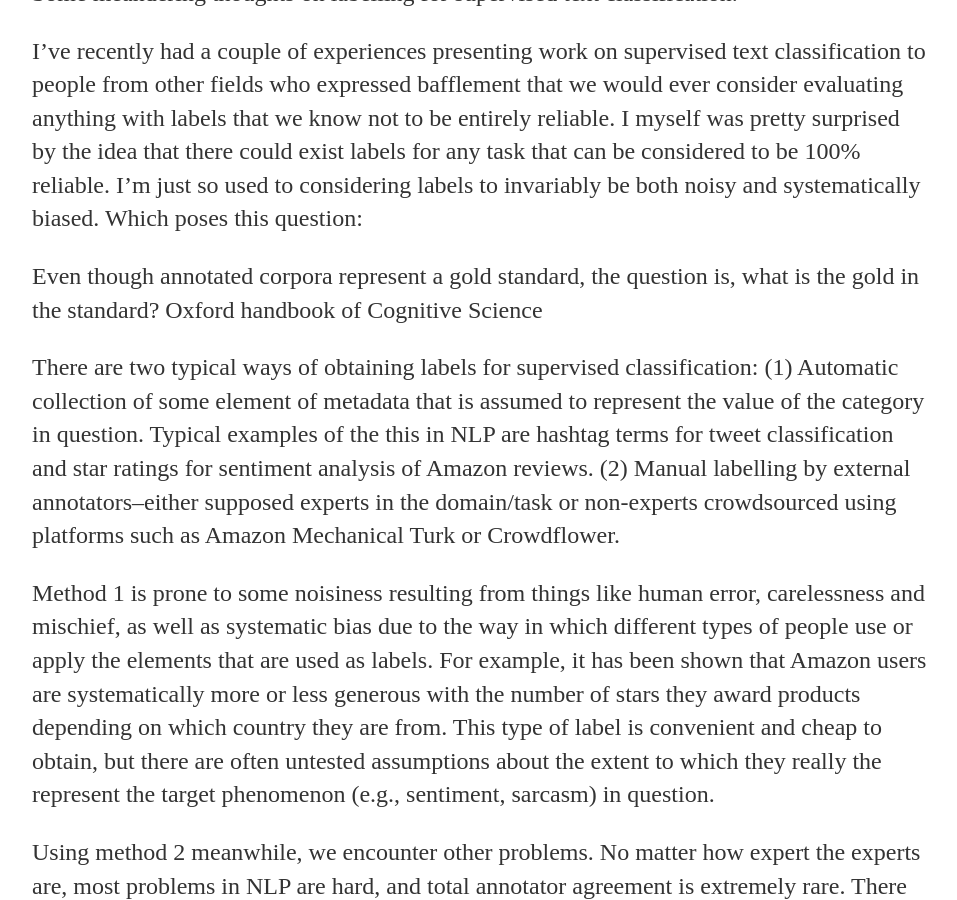
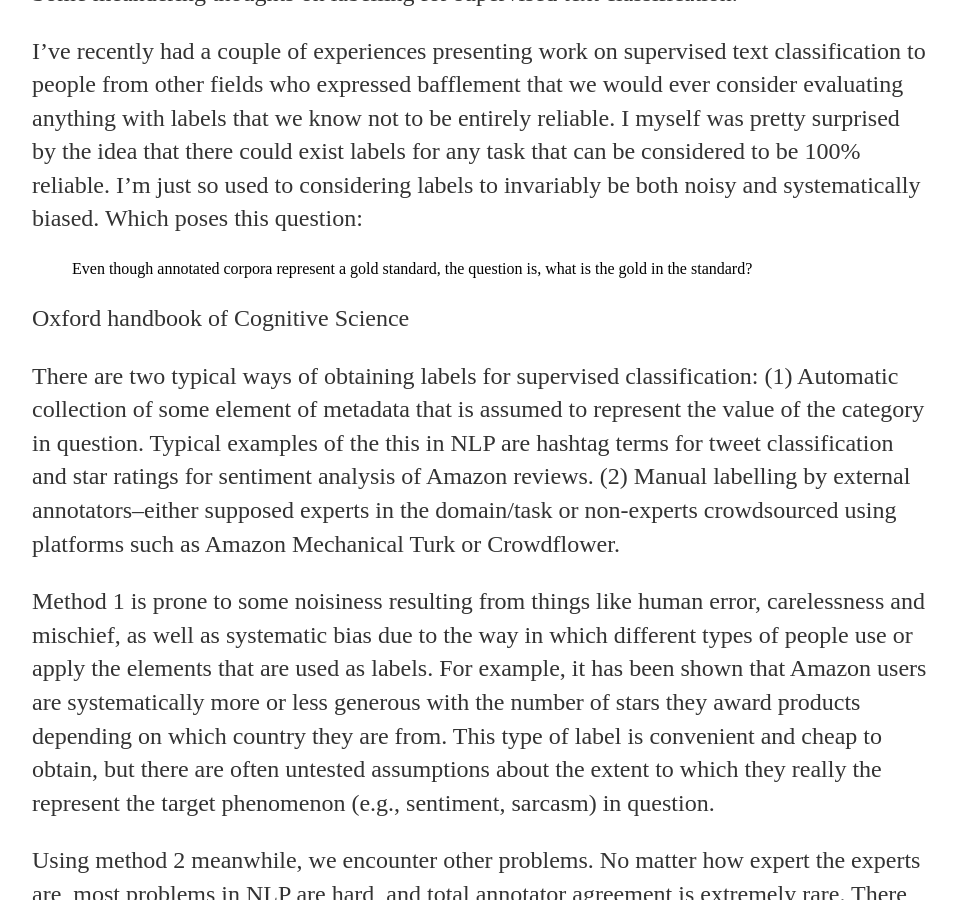
Before and after one commit to GavinAbercrombie/gavinabercrombie.github.io, a Jekyll site: the page built from _posts/2018-03-26-What-is-the-gold-in-gold-standard-labels-for-NLP?.md, in a window 1280 px wide and 900 px high, scrolled down 333 px. Shown: the whole window, without its empty margins (160-1117 px from the left). Built offline with Jekyll 4.4.1, drawn with Linux system fonts in a browser that asks for light colours; our own code applies the rules of GitHub Pages for plain Markdown files.

```diff
--- a/_posts/2018-03-26-What-is-the-gold-in-gold-standard-labels-for-NLP?.md
+++ b/_posts/2018-03-26-What-is-the-gold-in-gold-standard-labels-for-NLP?.md
@@ -2,7 +2,7 @@ Some meandering thoughts on labelling for supervised text classification.
 
 I’ve recently had a couple of experiences presenting work on supervised text classification to people from other fields who expressed bafflement that we would ever consider evaluating anything with labels that we know not to be entirely reliable. I myself was pretty surprised by the idea that there could exist labels for any task that can be considered to be 100% reliable. I’m just so used to considering labels to invariably be both noisy and systematically biased. Which poses this question:
 
-Even though annotated corpora represent a gold standard, the question is, what is the gold in the standard?
+<blockquote>Even though annotated corpora represent a gold standard, the question is, what is the gold in the standard?</blockquote>
 Oxford handbook of Cognitive Science
 
 There are two typical ways of obtaining labels for supervised classification:
```
